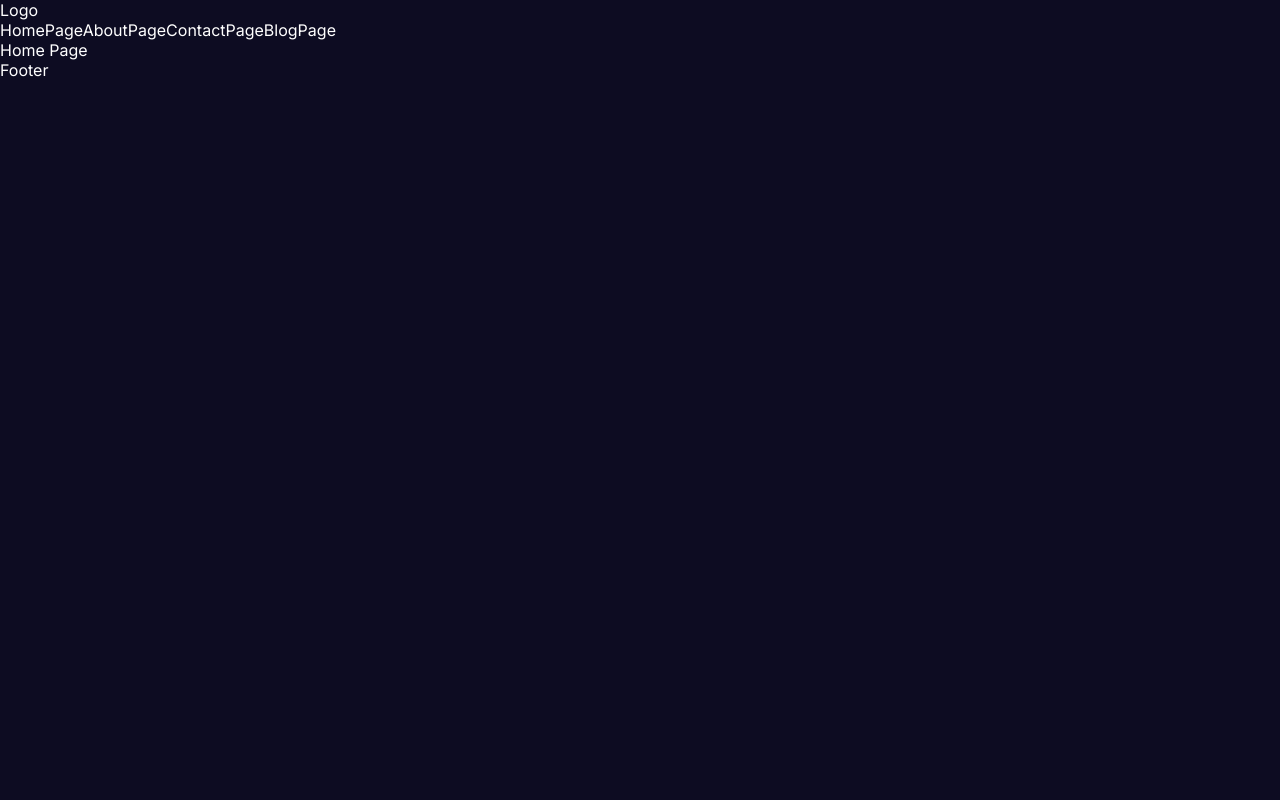
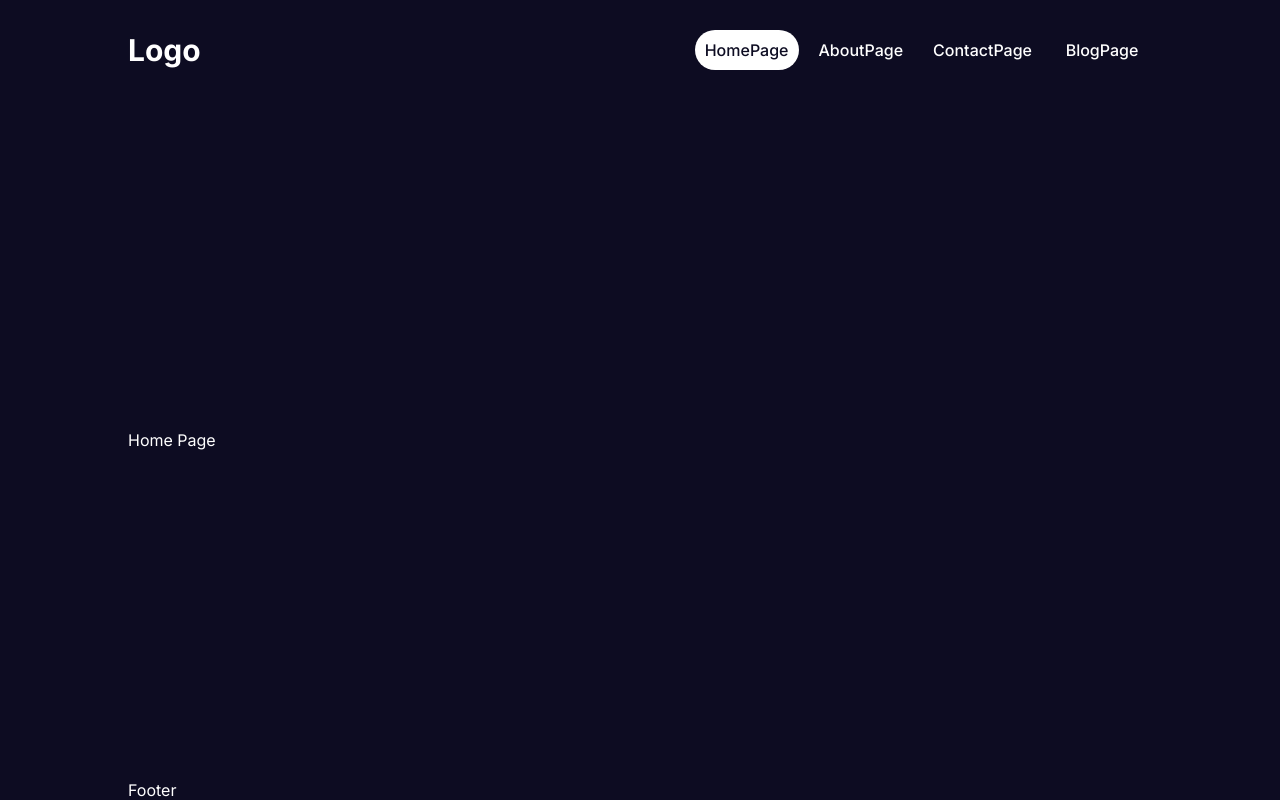
Before and after one commit to saksham1709/nextjs-starter, a Next.js app: page / in a window 1280 px wide. Built offline with nearby package versions, Linux system fonts and the light colour scheme.

Commit message:
navLinks added

```diff
--- a/src/app/globals.css
+++ b/src/app/globals.css
@@ -1,4 +1,4 @@
-:root{
+:root {
     --bg: #0d0c22;
     --bgSoft: #2d2b42;
     --text: white;
@@ -6,7 +6,7 @@
     --btn: #3673fd;
 }
 
-*{
+* {
     margin: 0;
     padding: 0;
     box-sizing: border-box;
@@ -17,7 +17,18 @@ body {
     color: var(--text);
 }
 
-a{
+a {
     text-decoration: none;
     color: inherit;
 }
+
+.container {
+    width: 1124px;
+    min-height: 100vh;
+    margin: auto;
+    padding-left: 50px;
+    padding-right: 50px;
+    display: flex;
+    flex-direction: column;
+    justify-content: space-between;
+}
--- a/src/app/layout.js
+++ b/src/app/layout.js
@@ -14,9 +14,11 @@ export default function RootLayout({ children }) {
   return (
     <html lang="en">
       <body className={inter.className}>
-        <Navbar />
-        {children}
-        <Footer />
+        <div className='container' >
+          <Navbar />
+          {children}
+          <Footer />
+        </div>
       </body>
     </html>
   )
--- a/src/components/navbar/Navbar.jsx
+++ b/src/components/navbar/Navbar.jsx
@@ -1,9 +1,10 @@
 import Links from "./links/Links";
+import styles from './navbar.module.css';
 
 const Navbar = () => {
     return (
-        <div>
-            <div>Logo</div>
+        <div className={styles.container} >
+            <div className={styles.logo} >Logo</div>
             <div>
                 <Links />
             </div>
--- a/src/components/navbar/links/Links.jsx
+++ b/src/components/navbar/links/Links.jsx
@@ -1,4 +1,6 @@
 import Link from "next/link";
+import styles from './links.module.css';
+import NavLink from "./navLink/NavLink";
 
 const Navbar = () => {
 
@@ -22,10 +24,11 @@ const Navbar = () => {
     ]
 
     return (
-        <div>
+        <div className={styles.container} >
             {
                 links.map(link => (
-                    <Link href={link.path} key={link.title} >{link.title}</Link>
+                    <NavLink item={link} key={link.title} />
+                    // <Link href={link.path} key={link.title} >{link.title}</Link>
                 ))
             }
         </div>
--- /dev/null
+++ b/src/components/navbar/links/links.module.css
@@ -0,0 +1,5 @@
+.container{
+   display: flex;
+   align-items: center;
+   gap: 10px;
+}
--- /dev/null
+++ b/src/components/navbar/links/navLink/NavLink.jsx
@@ -0,0 +1,15 @@
+"use client"
+
+import Link from 'next/link';
+import styles from './navLink.module.css';
+import { usePathname } from 'next/navigation';
+
+const NavLink = ({ item }) => {
+    const pathName = usePathname();
+
+    return (
+        <Link href={item.path} className={`${styles.container} ${pathName === item.path && styles.active} `}> {item.title} </Link>
+    )
+};
+
+export default NavLink;
--- /dev/null
+++ b/src/components/navbar/links/navLink/navLink.module.css
@@ -0,0 +1,12 @@
+.container {
+    min-width: 100px;
+    padding: 10px;
+    border-radius: 20px;
+    font-weight: 500;
+    text-align: center;
+}
+
+.active {
+    background-color: var(--text);
+    color: var(--bg);
+}
--- /dev/null
+++ b/src/components/navbar/navbar.module.css
@@ -0,0 +1,11 @@
+.container {
+    height: 100px;
+    display: flex;
+    align-items: center;
+    justify-content: space-between;
+}
+
+.logo {
+    font-size: 30px;
+    font-weight: bold;
+}
```
